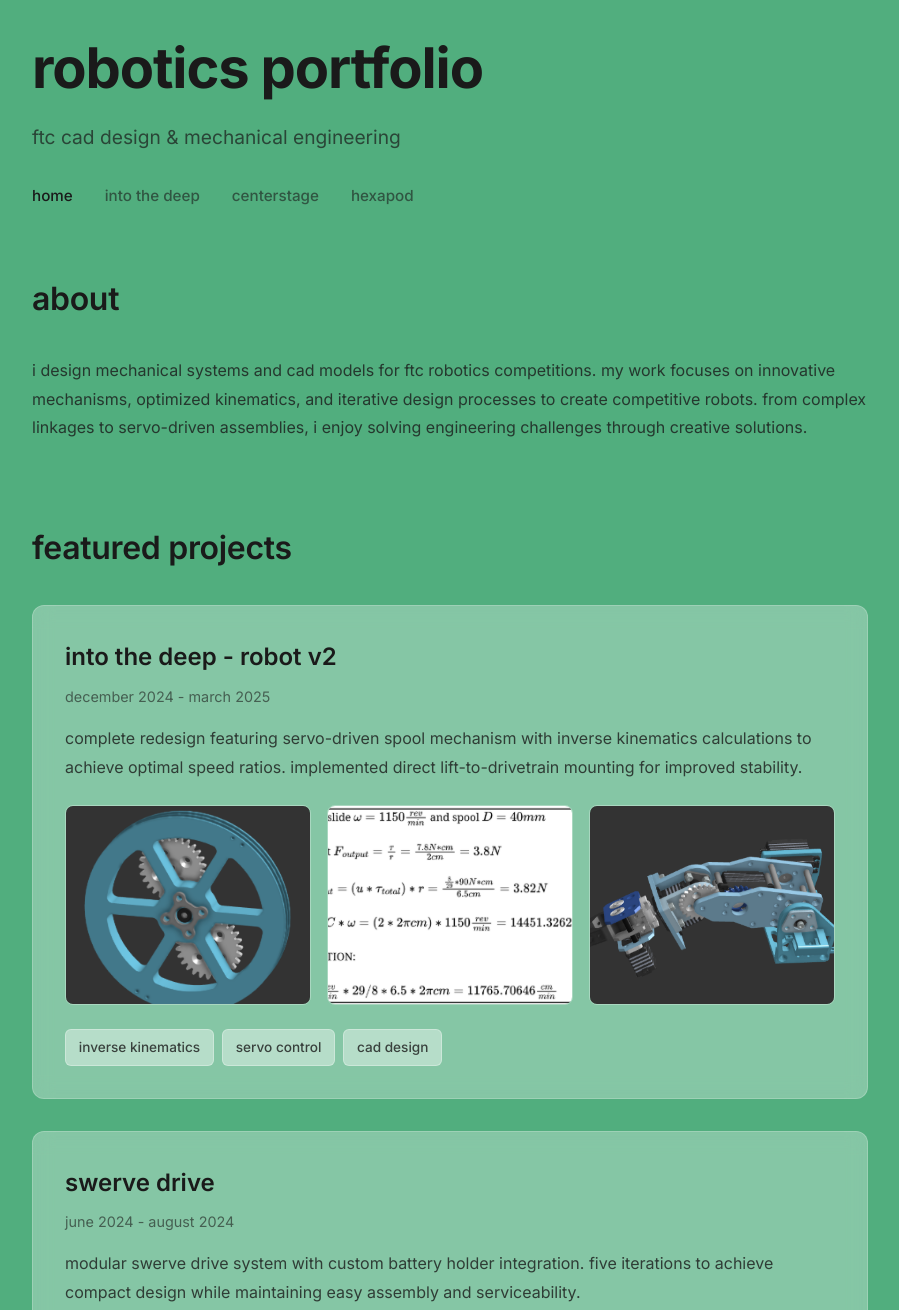
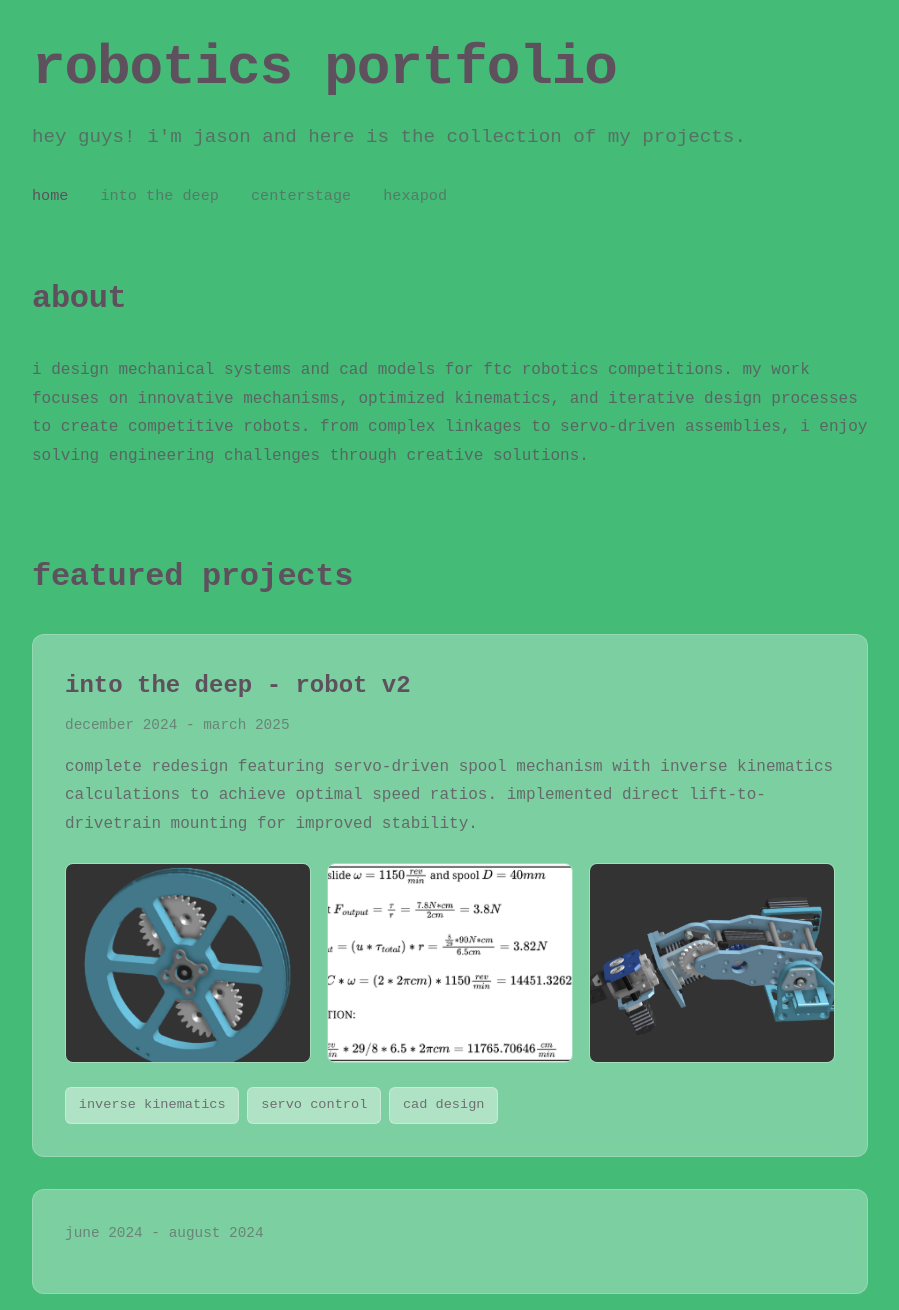
Before and after one commit to jzhao60/Maker-Port, a plain HTML site: page index.html in a window 1280 px wide. Shown: the part 40-1350 px from the top of the page, without its empty margins (190-1089 px from the left). Drawn offline with Linux system fonts and the light colour scheme; a web font is replaced by a local one.

Commit message:
website colors

```diff
--- a/index.html
+++ b/index.html
@@ -5,7 +5,7 @@
     <meta name="viewport" content="width=device-width, initial-scale=1.0">
     <title>robotics portfolio</title>
     <style>
-        @import url('https://fonts.googleapis.com/css2?family=Inter:wght@300;400;500;600;700&display=swap');
+        @import url('https://fonts.googleapis.com/css2?family=Kode+Mono:wght@400;500;600;700&display=swap');
 
         * {
             margin: 0;
@@ -14,9 +14,9 @@
         }
 
         body {
-            font-family: 'Inter', system-ui, -apple-system, BlinkMacSystemFont, 'Segoe UI', sans-serif;
-            background: #51AE7E;
-            color: #1a1a1a;
+            font-family: 'Kode Mono', monospace, system-ui, -apple-system, BlinkMacSystemFont, 'Segoe UI', sans-serif;
+            background: #44BB77;
+            color: #5E515D;
             line-height: 1.6;
             text-transform: lowercase;
         }
@@ -36,13 +36,13 @@
             font-size: 3.5rem;
             font-weight: 700;
             margin-bottom: 0.5rem;
-            color: #1a1a1a;
+            color: #5E515D;
             letter-spacing: -0.02em;
         }
 
         .subtitle {
             font-size: 1.2rem;
-            color: rgba(26, 26, 26, 0.7);
+            color: rgba(94, 81, 93, 0.7);
             margin-bottom: 2rem;
             font-weight: 400;
         }
@@ -55,7 +55,7 @@
         }
 
         nav a {
-            color: rgba(26, 26, 26, 0.6);
+            color: rgba(94, 81, 93, 0.6);
             text-decoration: none;
             font-size: 0.95rem;
             transition: color 0.3s;
@@ -64,7 +64,7 @@
         }
 
         nav a:hover, nav a.active {
-            color: #1a1a1a;
+            color: #5E515D;
         }
 
         .section {
@@ -75,7 +75,7 @@
         .section h2 {
             font-size: 2rem;
             margin-bottom: 2rem;
-            color: #1a1a1a;
+            color: #5E515D;
             font-weight: 600;
             letter-spacing: -0.01em;
         }
@@ -88,6 +88,7 @@
             padding: 2rem;
             margin-bottom: 2rem;
             transition: all 0.3s ease;
+            cursor: pointer;
         }
 
         .project-card:hover {
@@ -106,19 +107,19 @@
 
         .project-title {
             font-size: 1.5rem;
-            color: #1a1a1a;
+            color: #5E515D;
             margin-bottom: 0.5rem;
             font-weight: 600;
         }
 
         .project-date {
-            color: rgba(26, 26, 26, 0.6);
+            color: rgba(94, 81, 93, 0.6);
             font-size: 0.9rem;
             font-weight: 400;
         }
 
         .project-description {
-            color: rgba(26, 26, 26, 0.8);
+            color: rgba(94, 81, 93, 0.8);
             margin-bottom: 1.5rem;
             line-height: 1.8;
         }
@@ -132,7 +133,7 @@
 
         .tech-tag {
             background: rgba(255, 255, 255, 0.4);
-            color: rgba(26, 26, 26, 0.8);
+            color: rgba(94, 81, 93, 0.8);
             padding: 0.4rem 0.8rem;
             border-radius: 6px;
             font-size: 0.85rem;
@@ -165,10 +166,10 @@
             display: inline-flex;
             align-items: center;
             gap: 0.5rem;
-            color: #1a1a1a;
+            color: #5E515D;
             text-decoration: none;
             padding: 0.75rem 1.5rem;
-            border: 1px solid rgba(26, 26, 26, 0.3);
+            border: 1px solid rgba(94, 81, 93, 0.3);
             border-radius: 8px;
             transition: all 0.3s;
             margin-top: 1rem;
@@ -177,7 +178,7 @@
         }
 
         .github-link:hover {
-            border-color: rgba(26, 26, 26, 0.5);
+            border-color: rgba(94, 81, 93, 0.5);
             background: rgba(255, 255, 255, 0.3);
         }
 
@@ -186,14 +187,14 @@
         }
 
         .subsection h3 {
-            color: #1a1a1a;
+            color: #5E515D;
             font-size: 1.2rem;
             margin-bottom: 0.8rem;
             font-weight: 600;
         }
 
         .subsection p {
-            color: rgba(26, 26, 26, 0.8);
+            color: rgba(94, 81, 93, 0.8);
             line-height: 1.8;
         }
 
@@ -235,7 +236,7 @@
             padding-top: 2rem;
             border-top: 1px solid rgba(255, 255, 255, 0.3);
             text-align: center;
-            color: rgba(26, 26, 26, 0.6);
+            color: rgba(94, 81, 93, 0.6);
             font-size: 0.9rem;
         }
     </style>
@@ -244,7 +245,7 @@
     <div class="container">
         <header>
             <h1>robotics portfolio</h1>
-            <p class="subtitle">ftc cad design & mechanical engineering</p>
+            <p class="subtitle">hey guys! i'm jason and here is the collection of my projects.</p>
             <nav>
                 <a onclick="showPage('home')" class="active">home</a>
                 <a onclick="showPage('into-the-deep')">into the deep</a>
@@ -257,7 +258,7 @@
         <div id="home" class="page active">
             <div class="section">
                 <h2>about</h2>
-                <p style="color: rgba(26, 26, 26, 0.8); line-height: 1.8;">
+                <p style="color: rgba(94, 81, 93, 0.8); line-height: 1.8;">
                     i design mechanical systems and cad models for ftc robotics competitions. my work focuses on innovative mechanisms,
                     optimized kinematics, and iterative design processes to create competitive robots. from complex linkages to
                     servo-driven assemblies, i enjoy solving engineering challenges through creative solutions.
@@ -267,7 +268,7 @@
             <div class="section">
                 <h2>featured projects</h2>
 
-                <div class="project-card">
+                <div class="project-card" onclick="showPage('into-the-deep')">
                     <div class="project-header">
                         <div>
                             <div class="project-title">into the deep - robot v2</div>
@@ -290,10 +291,8 @@
                     </div>
                 </div>
 
-                <div class="project-card">
+                <div class="project-card" onclick="showPage('centerstage')">
                     <div class="project-header">
-                        <div>
-                            <div class="project-title">swerve drive</div>
                             <div class="project-date">june 2024 - august 2024</div>
                         </div>
                     </div>
@@ -312,10 +311,8 @@
                     </div>
                 </div>
 
-                <div class="project-card">
+                <div class="project-card" onclick="showPage('hexapod')">
                     <div class="project-header">
-                        <div>
-                            <div class="project-title">hexapod walking robot</div>
                             <div class="project-date">personal project</div>
                         </div>
                     </div>
```
